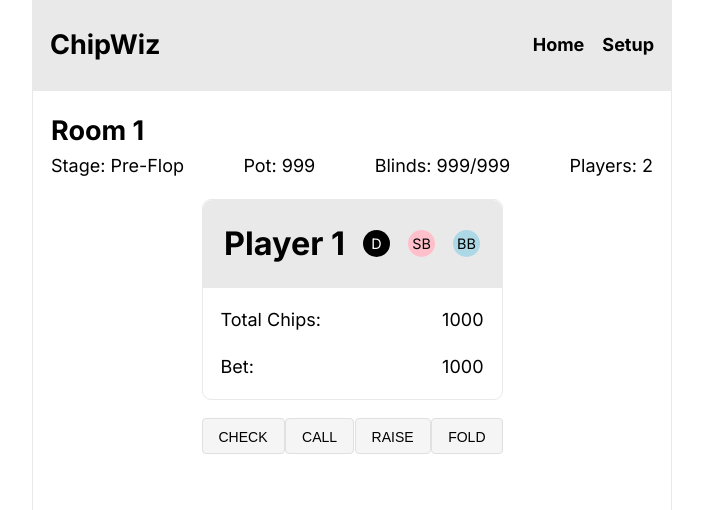
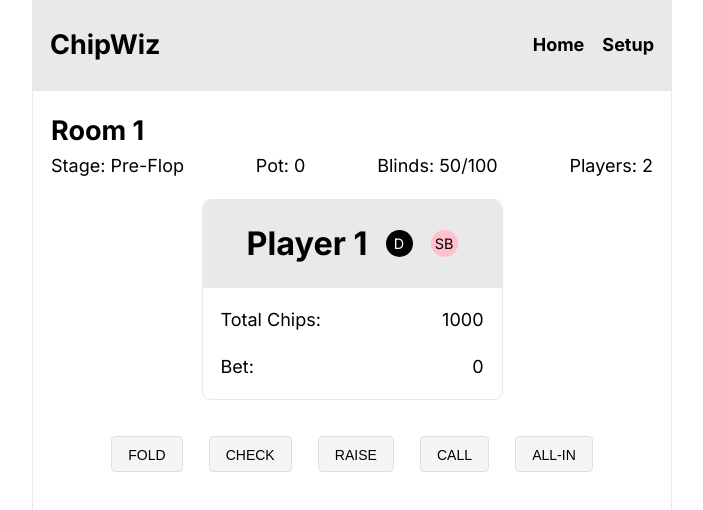
Before and after one commit to francescoiacono/chipwiz, a Next.js app: page /game/1 in a window 1280 px wide. Shown: the top 510 px of the page, without its empty margins (288-991 px from the left). Built offline with nearby package versions, Linux system fonts and the light colour scheme.

Commit message:
Working on game logic

```diff
--- a/src/app/api/room/[slug]/players/route.ts
+++ b/src/app/api/room/[slug]/players/route.ts
@@ -20,11 +20,10 @@ export const PUT = async (
   return NextResponse.json({ players: updatedPlayersInRoom }, { status: 200 });
 };
 
-export const GET = async ({
-  params,
-}: {
-  params: { slug: string };
-}): Promise<NextResponse> => {
+export const GET = async (
+  res: Request,
+  { params }: { params: { slug: string } }
+): Promise<NextResponse> => {
   const { slug } = params;
 
   const playersInRoom = roomController.getRoomPlayers(slug);
--- a/src/components/pages/game/game.tsx
+++ b/src/components/pages/game/game.tsx
@@ -4,7 +4,7 @@ import useSWR from 'swr';
 import roomService from '@/services/rooms/roomService';
 import { useParams } from 'next/navigation';
 import { useEffect, useState } from 'react';
-import { Game } from '@/data/types/types';
+import { Game, Player, Stage } from '@/data/types/types';
 import GameInfo from './subcomponents/gameInfo/gameInfo';
 import styles from './game.module.css';
 import CurrentPlayer from './subcomponents/currentPlayer/currentPlayer';
@@ -27,6 +27,83 @@ const Game = () => {
     }
   }, [roomData]);
 
+  const handleClick = () => {
+    console.log('[Game]:', game?.turn);
+
+    setGame((prevGame) => {
+      if (prevGame) {
+        const players = prevGame.players;
+        const playerTurn = players.findIndex((player) => player.isTurn);
+
+        if (playerTurn === players.length - 1) {
+          players[0].isTurn = true;
+        } else {
+          players[playerTurn + 1].isTurn = true;
+        }
+
+        players[playerTurn].isTurn = false;
+
+        return {
+          ...prevGame,
+          turn: (playerTurn + 1) % players.length,
+          players,
+        };
+      }
+      return prevGame;
+    });
+
+    console.log('[Game updated]:', game?.turn);
+  };
+
+  const handleEverything = () => {
+    const players = game?.players;
+
+    if (players) {
+      const dealerIndex = players.findIndex((player) => player.isDealer);
+      const smallBlindIndex = players.findIndex(
+        (player) => player.isSmallBlind
+      );
+      const bigBlindIndex = players.findIndex((player) => player.isBigBlind);
+
+      const playerTurn = players.findIndex((player) => player.isTurn);
+
+      if (game?.stage === Stage.PreFlop) {
+        players[smallBlindIndex].chips -= game.smallBlind;
+        players[smallBlindIndex].bet += game.smallBlind;
+
+        players[bigBlindIndex].chips -= game.bigBlind;
+        players[bigBlindIndex].bet += game.bigBlind;
+
+        // set pot
+      }
+    }
+  };
+
+  const handleRaise = (raiseAmount: number) => {
+    setGame((prevGame) => {
+      if (prevGame) {
+        const players = prevGame.players;
+        const playerTurn = game?.turn;
+
+        if (playerTurn === undefined) {
+          return prevGame;
+        }
+
+        players[playerTurn].chips -= raiseAmount;
+        players[playerTurn].bet += raiseAmount;
+
+        // set pot
+
+        return {
+          ...prevGame,
+          pot: prevGame.pot + raiseAmount,
+          players,
+        };
+      }
+      return prevGame;
+    });
+  };
+
   return (
     <>
       {isLoading && <p>Loading...</p>}
@@ -42,7 +119,12 @@ const Game = () => {
             numberOfPlayers={game?.players.length}
           />
           <CurrentPlayer player={game?.players[game.turn]} />
-          <PlayerActions />
+          <PlayerActions
+            handleClick={handleClick}
+            handleRaise={handleRaise}
+            actions={game?.possibleActions}
+            playerChips={game?.players[game.turn].chips}
+          />
         </section>
       )}
     </>
--- a/src/components/pages/game/subcomponents/currentPlayer/currentPlayer.tsx
+++ b/src/components/pages/game/subcomponents/currentPlayer/currentPlayer.tsx
@@ -28,7 +28,7 @@ const CurrentPlayer = ({ player }: CurrentPlayerProps) => {
             </div>
             <div>
               <label>Bet:</label>
-              <span>{player.chips}</span>
+              <span>{player.bet}</span>
             </div>
           </div>
         </section>
--- a/src/components/pages/game/subcomponents/playerActions/playerActions.module.css
+++ b/src/components/pages/game/subcomponents/playerActions/playerActions.module.css
@@ -1,7 +1,13 @@
 .actions {
   display: flex;
   justify-content: space-between;
-  align-items: center;
-  width: 50%;
-  margin: 0 auto;
+  align-items: start;
+  margin: 2rem auto;
+  width: 80%;
 }
+
+.raiseContainer {
+  display: flex;
+  flex-direction: column;
+  gap: 1rem;
+}
--- a/src/components/pages/game/subcomponents/playerActions/playerActions.tsx
+++ b/src/components/pages/game/subcomponents/playerActions/playerActions.tsx
@@ -1,13 +1,63 @@
 import PrimaryButton from '@/components/ui/primaryButton/primaryButton';
 import styles from './playerActions.module.css';
+import Slider from '@/components/ui/slider/slider';
+import { ActionType } from '@/data/types/types';
+import { useState } from 'react';
 
-const PlayerActions = () => {
+interface PlayerActionsProps {
+  handleClick: () => void;
+  handleRaise: (raiseAmount: number) => void;
+  actions: ActionType[] | undefined;
+  playerChips: number | undefined;
+}
+
+const PlayerActions = ({
+  handleClick,
+  handleRaise,
+  actions,
+  playerChips,
+}: PlayerActionsProps) => {
+  const [raiseAmount, setRaiseAmount] = useState<number>(0);
+  const [showSlider, setShowSlider] = useState<boolean>(false);
+
+  const handleChange = (e: React.ChangeEvent<HTMLInputElement>) => {
+    setRaiseAmount(parseInt(e.target.value));
+  };
+
   return (
     <div className={styles.actions}>
-      <PrimaryButton>Check</PrimaryButton>
-      <PrimaryButton>Call</PrimaryButton>
-      <PrimaryButton>Raise</PrimaryButton>
-      <PrimaryButton>Fold</PrimaryButton>
+      {actions ? (
+        actions.map((action, index) =>
+          action === ActionType.Raise ? (
+            <div className={styles.raiseContainer} key={index}>
+              <PrimaryButton
+                key={index}
+                onClick={
+                  !showSlider
+                    ? () => setShowSlider(true)
+                    : () => handleRaise(raiseAmount)
+                }
+              >
+                {action}
+              </PrimaryButton>
+
+              {showSlider && (
+                <Slider
+                  value={raiseAmount}
+                  handleChange={handleChange}
+                  max={playerChips}
+                />
+              )}
+            </div>
+          ) : (
+            <PrimaryButton key={index} onClick={handleClick}>
+              {action}
+            </PrimaryButton>
+          )
+        )
+      ) : (
+        <p>Could not load player actions</p>
+      )}
     </div>
   );
 };
--- a/src/data/controls/rooms/addRoom/addRoom.ts
+++ b/src/data/controls/rooms/addRoom/addRoom.ts
@@ -1,5 +1,5 @@
 import data from '@/data/data';
-import { Player, Room, Stage } from '@/data/types/types';
+import { ActionType, Player, Room, Stage } from '@/data/types/types';
 
 const addRoom = (name: string, players: Player[]): Room => {
   const room: Room = {
@@ -16,6 +16,13 @@ const addRoom = (name: string, players: Player[]): Room => {
       raise: 0,
       call: 0,
       turn: 0,
+      possibleActions: [
+        ActionType.Fold,
+        ActionType.Check,
+        ActionType.Raise,
+        ActionType.Call,
+        ActionType.AllIn,
+      ],
     },
   };
 
--- a/src/data/data.ts
+++ b/src/data/data.ts
@@ -1,4 +1,4 @@
-import { Room, Player, Stage } from './types/types';
+import { Room, Player, Stage, ActionType } from './types/types';
 
 const data = {
   rooms: [
@@ -7,7 +7,7 @@ const data = {
       name: 'Room 1',
       game: {
         stage: Stage.PreFlop,
-        pot: 999,
+        pot: 0,
         players: [
           {
             id: '1',
@@ -16,11 +16,11 @@ const data = {
             bet: 0,
             isDealer: true,
             isSmallBlind: true,
-            isBigBlind: true,
+            isBigBlind: false,
             isFolded: false,
             isAllIn: false,
             isWinner: false,
-            isTurn: false,
+            isTurn: true,
           },
           {
             id: '2',
@@ -29,7 +29,7 @@ const data = {
             bet: 0,
             isDealer: false,
             isSmallBlind: false,
-            isBigBlind: false,
+            isBigBlind: true,
             isFolded: false,
             isAllIn: false,
             isWinner: false,
@@ -37,12 +37,19 @@ const data = {
           },
         ],
         dealer: 0,
-        smallBlind: 999,
-        bigBlind: 999,
+        smallBlind: 50,
+        bigBlind: 100,
         bet: 0,
         raise: 0,
         call: 0,
         turn: 0,
+        possibleActions: [
+          ActionType.Fold,
+          ActionType.Check,
+          ActionType.Raise,
+          ActionType.Call,
+          ActionType.AllIn,
+        ],
       },
     },
   ] as Room[],
--- a/src/data/types/types.ts
+++ b/src/data/types/types.ts
@@ -29,6 +29,7 @@ export interface Game {
   raise: number;
   call: number;
   turn: number;
+  possibleActions: ActionType[];
 }
 
 export enum Stage {
@@ -38,3 +39,11 @@ export enum Stage {
   River = 'River',
   Showdown = 'Showdown',
 }
+
+export enum ActionType {
+  Fold = 'Fold',
+  Check = 'Check',
+  Raise = 'Raise',
+  Call = 'Call',
+  AllIn = 'All-In',
+}
--- a/src/services/players/playerService.ts
+++ b/src/services/players/playerService.ts
@@ -1,9 +1,9 @@
 import addPlayer from './addPlayer/addPlayer';
-import udpatePlayer from './updatePlayer/updatePlayer';
+import updatePlayer from './updatePlayer/updatePlayer';
 
 const playerService = {
   addPlayer,
-  udpatePlayer,
+  updatePlayer,
 };
 
 export default playerService;
--- a/src/services/players/updatePlayer/updatePlayer.ts
+++ b/src/services/players/updatePlayer/updatePlayer.ts
@@ -1,6 +1,6 @@
 import { Player } from '@/data/types/types';
 
-const udpatePlayer = async (
+const updatePlayer = async (
   roomId: string,
   playerIndex: number,
   newProperty: Partial<Player>
@@ -17,4 +17,4 @@ const udpatePlayer = async (
   }
 };
 
-export default udpatePlayer;
+export default updatePlayer;
```
Also changed, not shown: src/components/pages/setup/subcomponents/setupForm/setupForm.tsx (+10 -3 lines).
